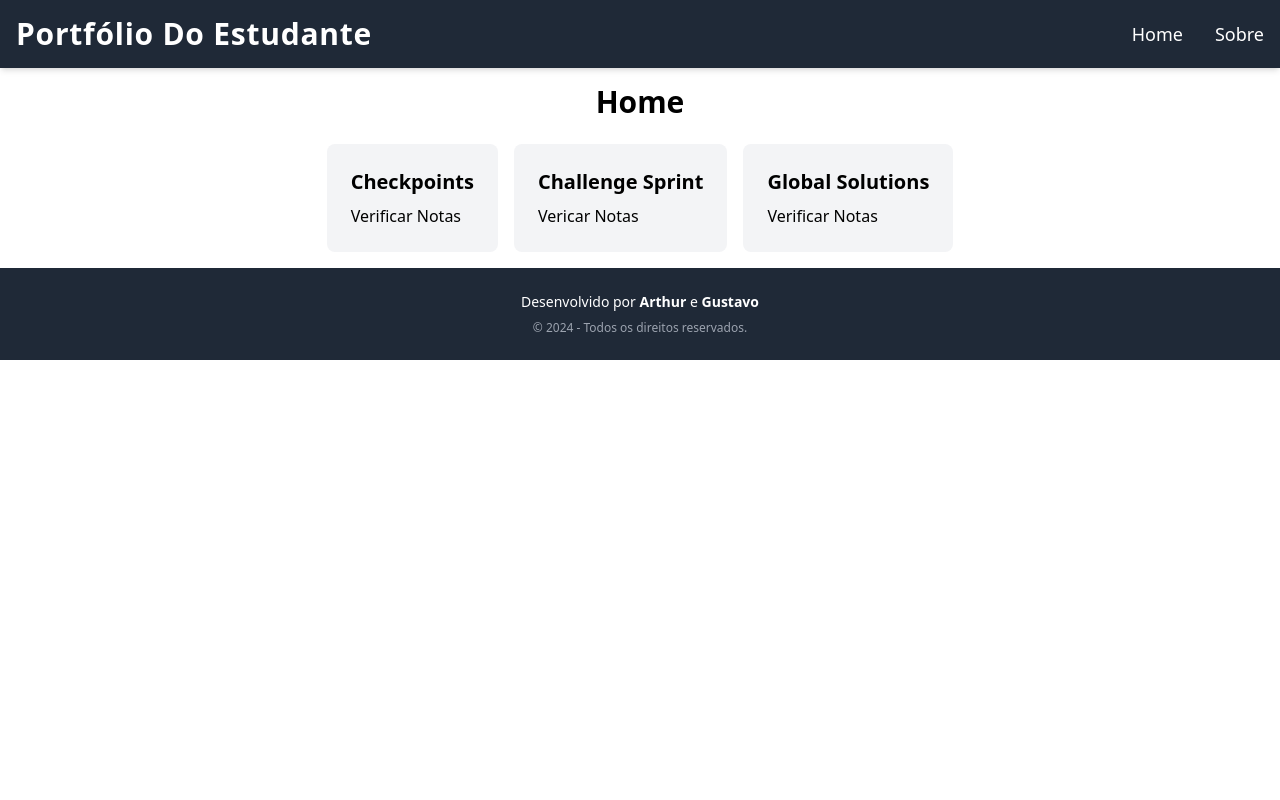
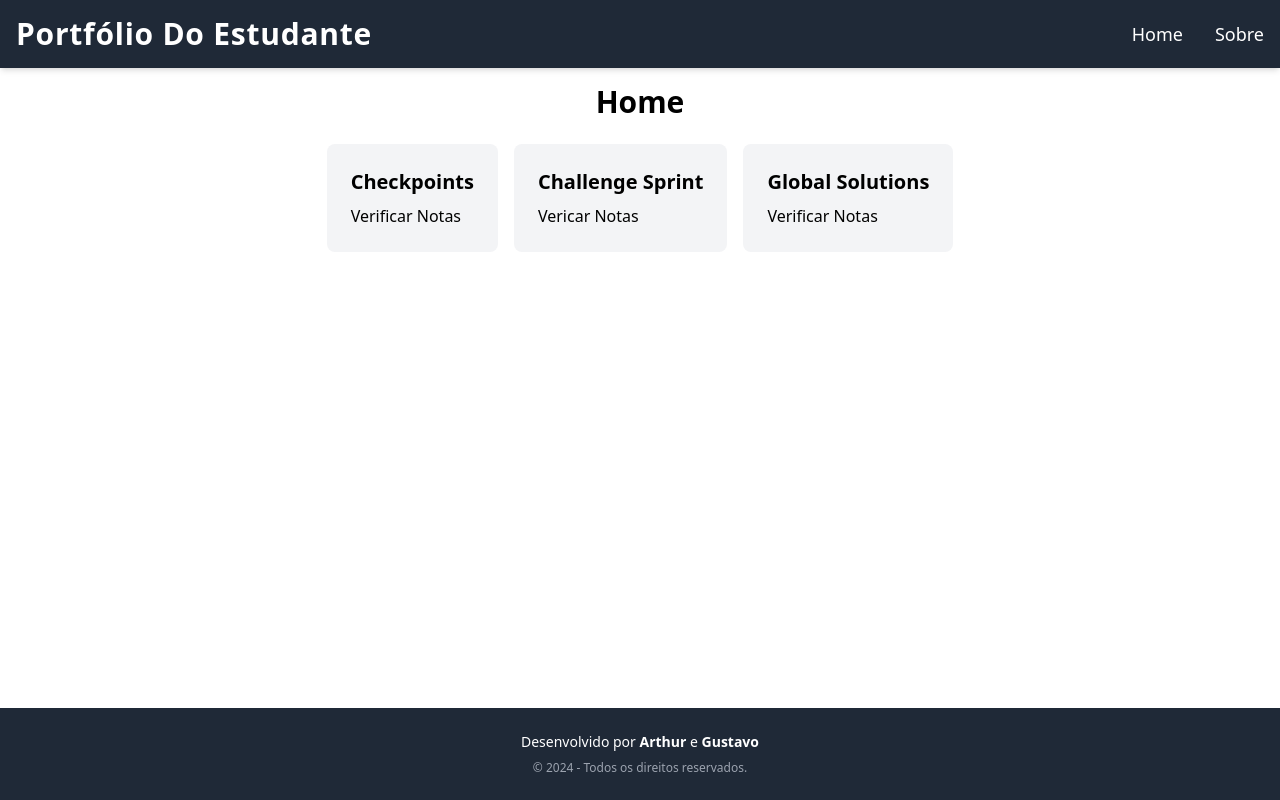
Before and after one commit to gustav0borba/cp3-crud-next, a Next.js app in the folder cp3/: page / in a window 1280 px wide. Built offline with nearby package versions, Linux system fonts and the light colour scheme.

Commit message:
arrumando no layout a margem

```diff
--- a/cp3/src/app/layout.tsx
+++ b/cp3/src/app/layout.tsx
@@ -2,8 +2,6 @@
 import "./globals.css";
 import Header from "@/components/Header/page";
 import Footer from "@/components/Footer/page";
-
-
 
 export const metadata: Metadata = {
   title: "CP 3",
@@ -17,10 +15,10 @@
 }>) {
   return (
     <html lang="pt-br">
-      <body>
-        <Header/>
-        {children}
-        <Footer/>
+      <body className="flex flex-col min-h-screen">
+        <Header />
+        <main className="flex-grow">{children}</main>
+        <Footer />
       </body>
     </html>
   );
```
